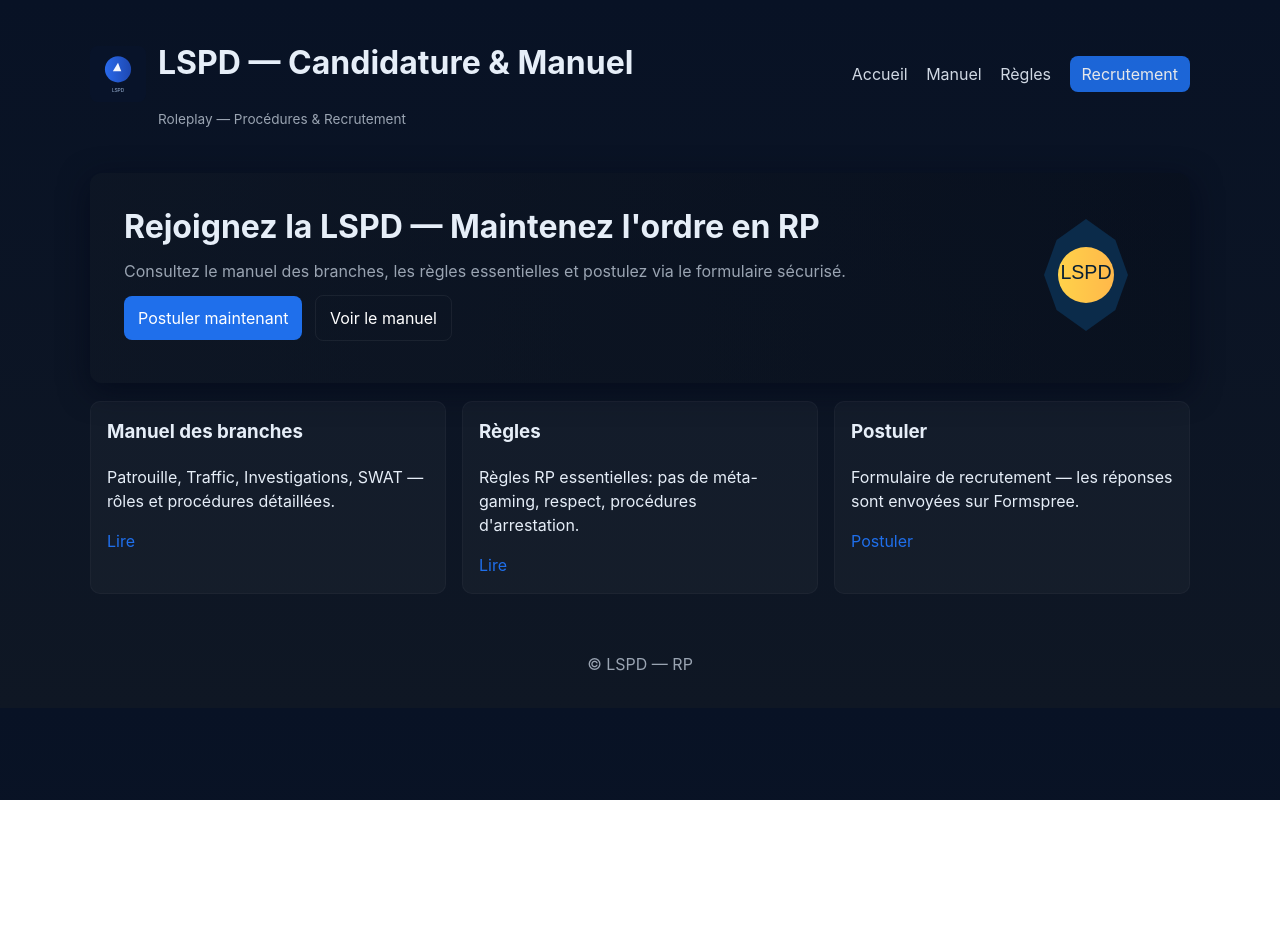
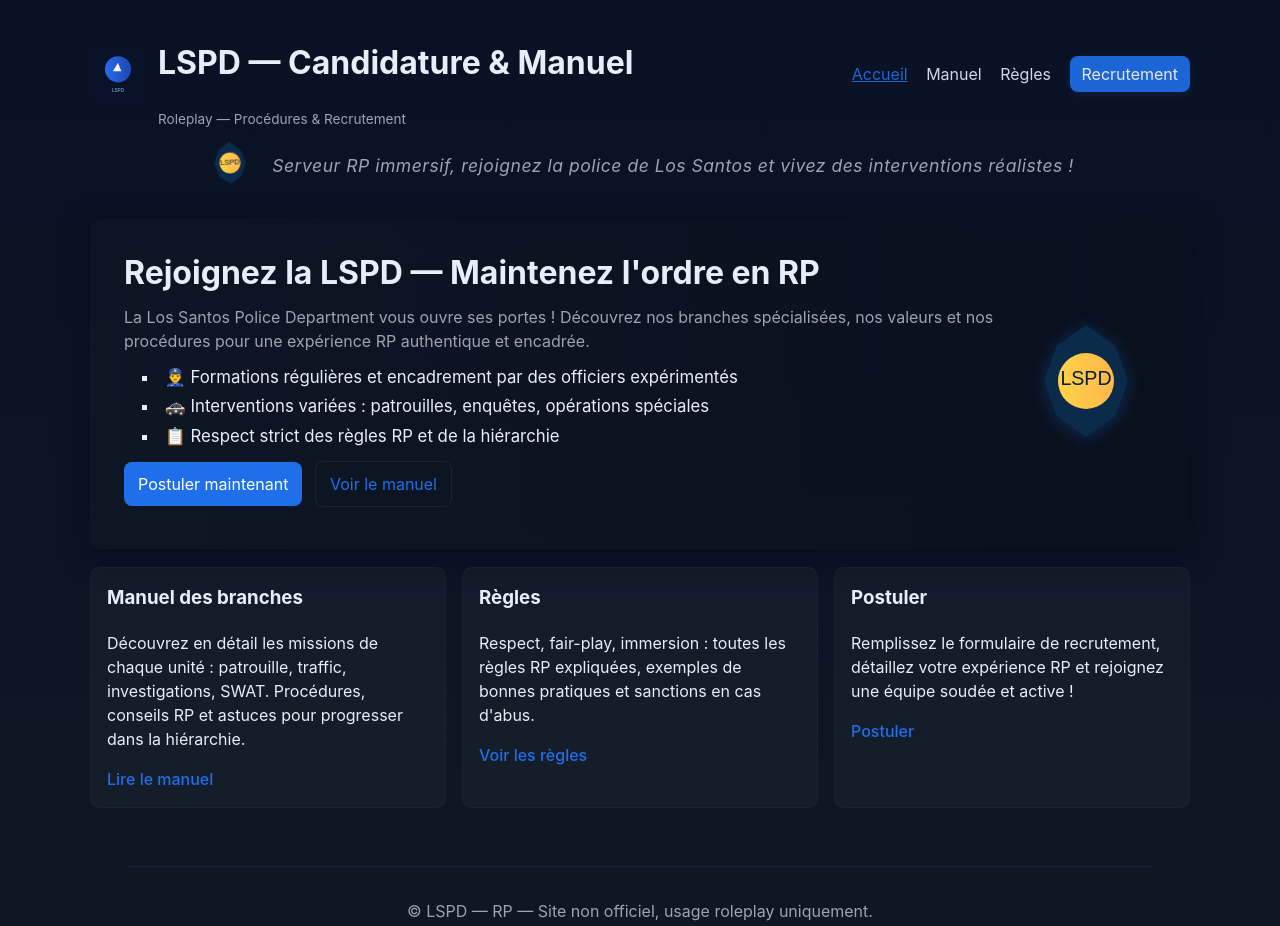
Before and after one commit to AM11s/LSPD, a plain HTML site: page index.html in a window 1280 px wide. Before the commit the page ends 800 px from the top, so only its background shows below. Drawn offline with Linux system fonts and the light colour scheme.

Commit message:
Améliorations visuelles et enrichissement des textes (LSPD)

```diff
--- a/css/styles.css
+++ b/css/styles.css
@@ -1,30 +1,42 @@
 :root{--bg:#0f1724;--card:#071428;--accent:#1f6feb;--muted:#9aa4b2;--text:#e6eef8;--glass:rgba(255,255,255,0.03)}
 *{box-sizing:border-box}
 body{font-family:Inter,Arial,Helvetica,sans-serif;margin:0;background:linear-gradient(180deg,#081225 0%, var(--bg) 100%);color:var(--text);line-height:1.5}
-.site-header{background:transparent;padding:18px 12px}
+.site-header{background:transparent;padding:18px 12px 0 12px}
 .header-inner{max-width:1100px;margin:0 auto;display:flex;align-items:center;justify-content:space-between}
 .brand{display:flex;align-items:center;gap:12px;text-decoration:none;color:var(--text)}
 .logo{width:56px;height:56px}
 .tag{margin:0;color:var(--muted);font-size:0.85rem}
-.main-nav a{color:var(--text);text-decoration:none;margin-left:14px;opacity:0.9}
-.main-nav a.cta{background:var(--accent);padding:8px 12px;border-radius:8px;color:#fff}
+.main-nav a{color:var(--text);text-decoration:none;margin-left:14px;opacity:0.9;transition:color 0.2s, background 0.2s}
+.main-nav a:hover,.main-nav a.active{color:var(--accent);text-decoration:underline;}
+.main-nav a.cta{background:var(--accent);padding:8px 12px;border-radius:8px;color:#fff;box-shadow:0 2px 8px rgba(31,111,235,0.15)}
+.banner{display:flex;align-items:center;gap:18px;justify-content:center;padding:10px 0 0 0}
+.banner-text{font-size:1.1rem;color:var(--muted);font-style:italic;letter-spacing:0.5px}
+.badge-anim img{width:48px;height:auto;animation:badgePulse 2s infinite alternate}
+@keyframes badgePulse{0%{transform:scale(1)}100%{transform:scale(1.12) rotate(-3deg)}}
 .hero{max-width:1100px;margin:18px auto;padding:22px;background:linear-gradient(90deg, rgba(15,23,36,0.6), rgba(6,12,22,0.4));border-radius:12px;box-shadow:0 8px 30px rgba(2,6,23,0.6)}
 .hero-inner{display:flex;gap:18px;align-items:center}
 .hero-text{flex:1}
 .hero-text h2{margin:0 0 8px 0;font-size:1.6rem}
 .hero-text p{margin:0 0 12px 0;color:var(--muted)}
+.hero-list{margin:0 0 12px 0;padding-left:18px;color:var(--text);font-size:1.05rem}
+.hero-list li{margin-bottom:4px;list-style:square inside}
 .hero-actions .button{display:inline-block;margin-right:8px}
-.button{background:var(--accent);color:#fff;padding:10px 14px;border-radius:8px;text-decoration:none}
-.button.ghost{background:transparent;border:1px solid rgba(255,255,255,0.06)}
-.hero-illu img{width:140px;height:auto}
+.button{background:var(--accent);color:#fff;padding:10px 14px;border-radius:8px;text-decoration:none;transition:background 0.2s,box-shadow 0.2s}
+.button:hover{background:#1749a6;box-shadow:0 2px 12px rgba(31,111,235,0.18)}
+.button.ghost{background:transparent;border:1px solid rgba(255,255,255,0.06);color:var(--accent)}
+.button.ghost:hover{background:rgba(31,111,235,0.08)}
+.hero-illu img{width:140px;height:auto;filter:drop-shadow(0 2px 8px #1f6feb44)}
 .cards{max-width:1100px;margin:18px auto;display:grid;grid-template-columns:repeat(auto-fit,minmax(220px,1fr));gap:16px}
-.card{background:var(--glass);padding:16px;border-radius:10px;border:1px solid rgba(255,255,255,0.03)}
+.card{background:var(--glass);padding:16px;border-radius:10px;border:1px solid rgba(255,255,255,0.03);transition:box-shadow 0.2s,transform 0.2s}
+.card:hover{box-shadow:0 4px 24px #1f6feb33;transform:translateY(-4px) scale(1.03)}
 .card h3{margin-top:0}
-.card a{color:var(--accent);text-decoration:none}
+.card a{color:var(--accent);text-decoration:none;font-weight:500}
+.card a:hover{text-decoration:underline}
 main{padding:8px}
 section{margin-bottom:12px}
 label{display:block;margin:0.5rem 0}
 input[type=text],textarea{width:100%;padding:0.6rem;border-radius:8px;border:1px solid rgba(255,255,255,0.06);background:transparent;color:var(--text)}
 button{background:var(--accent);color:#fff;border:none;padding:0.6rem 1rem;border-radius:8px;cursor:pointer}
 footer{padding:1rem;text-align:center;color:var(--muted)}
+.separator{border:0;border-top:1.5px solid #1f6feb22;margin:32px auto 0 auto;width:80%}
 @media(min-width:700px){.hero-inner{padding:8px 12px}.hero-text h2{font-size:2rem}}
--- a/index.html
+++ b/index.html
@@ -23,6 +23,12 @@
         <a href="recrutement.html" class="cta">Recrutement</a>
       </nav>
     </div>
+    <div class="banner">
+      <span class="badge-anim">
+        <img src="assets/badge.svg" alt="Badge LSPD"/>
+      </span>
+      <span class="banner-text">Serveur RP immersif, rejoignez la police de Los Santos et vivez des interventions réalistes !</span>
+    </div>
   </header>
 
   <main>
@@ -30,7 +36,12 @@
       <div class="hero-inner">
         <div class="hero-text">
           <h2>Rejoignez la LSPD — Maintenez l'ordre en RP</h2>
-          <p>Consultez le manuel des branches, les règles essentielles et postulez via le formulaire sécurisé.</p>
+          <p>La Los Santos Police Department vous ouvre ses portes ! Découvrez nos branches spécialisées, nos valeurs et nos procédures pour une expérience RP authentique et encadrée.</p>
+          <ul class="hero-list">
+            <li>👮‍♂️ Formations régulières et encadrement par des officiers expérimentés</li>
+            <li>🚓 Interventions variées : patrouilles, enquêtes, opérations spéciales</li>
+            <li>📋 Respect strict des règles RP et de la hiérarchie</li>
+          </ul>
           <p class="hero-actions"><a class="button" href="recrutement.html">Postuler maintenant</a> <a class="button ghost" href="manuel.html">Voir le manuel</a></p>
         </div>
         <div class="hero-illu">
@@ -42,23 +53,24 @@
     <section class="cards">
       <article class="card">
         <h3>Manuel des branches</h3>
-        <p>Patrouille, Traffic, Investigations, SWAT — rôles et procédures détaillées.</p>
-        <a href="manuel.html">Lire</a>
+        <p>Découvrez en détail les missions de chaque unité : patrouille, traffic, investigations, SWAT. Procédures, conseils RP et astuces pour progresser dans la hiérarchie.</p>
+        <a href="manuel.html">Lire le manuel</a>
       </article>
       <article class="card">
         <h3>Règles</h3>
-        <p>Règles RP essentielles: pas de méta-gaming, respect, procédures d'arrestation.</p>
-        <a href="regles.html">Lire</a>
+        <p>Respect, fair-play, immersion : toutes les règles RP expliquées, exemples de bonnes pratiques et sanctions en cas d'abus.</p>
+        <a href="regles.html">Voir les règles</a>
       </article>
       <article class="card">
         <h3>Postuler</h3>
-        <p>Formulaire de recrutement — les réponses sont envoyées sur Formspree.</p>
+        <p>Remplissez le formulaire de recrutement, détaillez votre expérience RP et rejoignez une équipe soudée et active !</p>
         <a href="recrutement.html">Postuler</a>
       </article>
     </section>
   </main>
+  <hr class="separator">
   <footer>
-    <p>© LSPD — RP</p>
+    <p>© LSPD — RP — Site non officiel, usage roleplay uniquement.</p>
   </footer>
   <script src="js/main.js" defer></script>
 </body>
```
